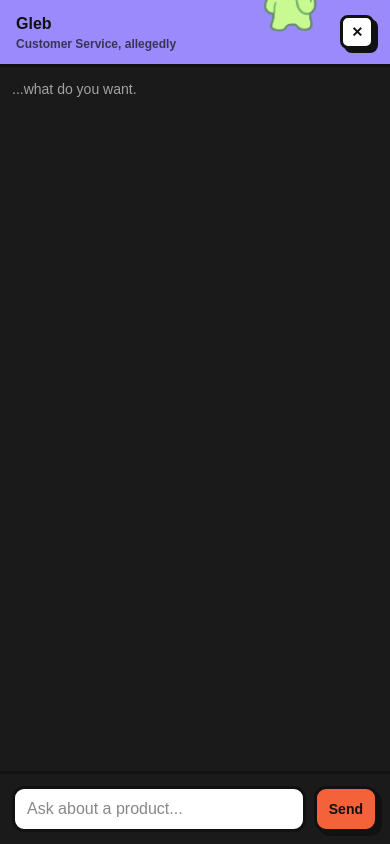
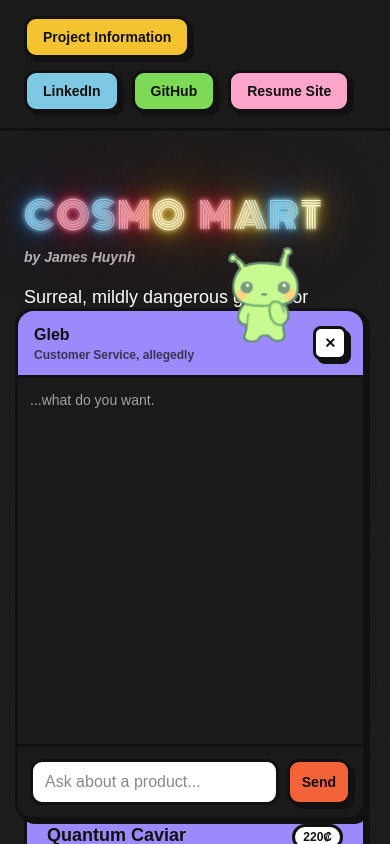
Before and after one commit to jameshuynh-dev/cosmo-mart, a Next.js app: page / in a window 390 px wide. Both pictures are taken after a click on the button "💬 Ask Gleb". Shown: the top 844 px of the page. Built offline with nearby package versions, Linux system fonts and the light colour scheme.

Commit message:
fix mobile chat full-screen focus and gleb avatar clipping

```diff
--- a/app/page.tsx
+++ b/app/page.tsx
@@ -358,7 +358,7 @@ function ChatWidget() {
       >
         <img
           src="/gleb.png"
-          className="absolute -top-16 left-6 h-20 w-auto z-10 pointer-events-none"
+          className="absolute -top-16 left-6 h-20 w-auto object-contain z-10 pointer-events-none"
         />
         💬 Ask Gleb
       </button>
@@ -366,11 +366,11 @@ function ChatWidget() {
   }
 
   return (
-    <div className="fixed inset-0 z-50 flex h-[100dvh] w-full flex-col overflow-hidden bg-bg sm:inset-auto sm:bottom-6 sm:right-6 sm:h-[32rem] sm:w-[22rem] sm:max-w-[90vw] sm:rounded-2xl sm:border-3 sm:border-ink sm:shadow-hard">
-      <div className="relative flex shrink-0 items-center justify-between border-b-3 border-ink bg-lavender px-4 py-3 sm:rounded-t-2xl">
+    <div className="fixed bottom-6 right-6 flex h-[32rem] w-[22rem] max-w-[90vw] flex-col rounded-2xl border-3 border-ink bg-bg shadow-hard">
+      <div className="relative flex items-center justify-between overflow-visible rounded-t-2xl border-b-3 border-ink bg-lavender px-4 py-3">
         <img
           src="/gleb.png"
-          className="absolute -top-16 right-16 h-24 w-auto z-20 pointer-events-none"
+          className="absolute -top-16 right-16 h-24 w-auto object-contain z-20 pointer-events-none"
         />
         <div>
           <p className="font-black text-ink">Gleb</p>
@@ -425,7 +425,7 @@ function ChatWidget() {
 
       <form
         onSubmit={handleSubmit}
-        className="flex shrink-0 gap-2 border-t-3 border-ink p-3"
+        className="flex gap-2 border-t-3 border-ink p-3"
       >
         <input
           value={input}
```
